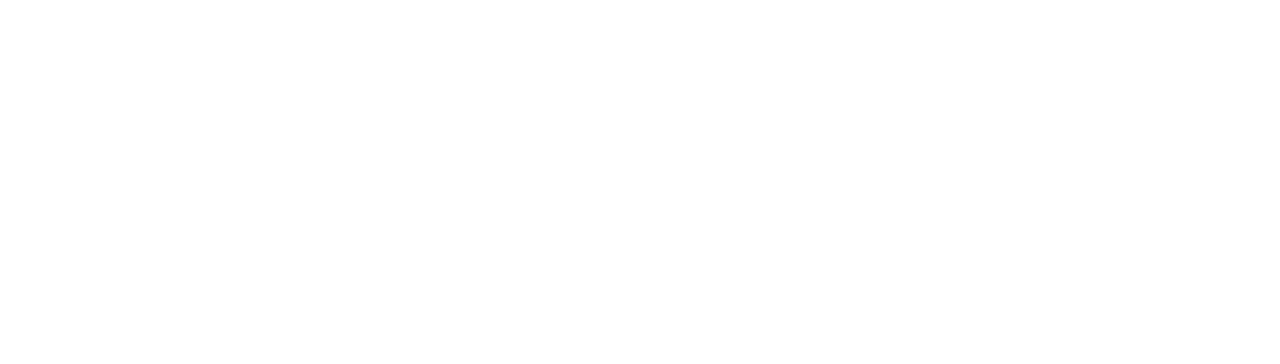
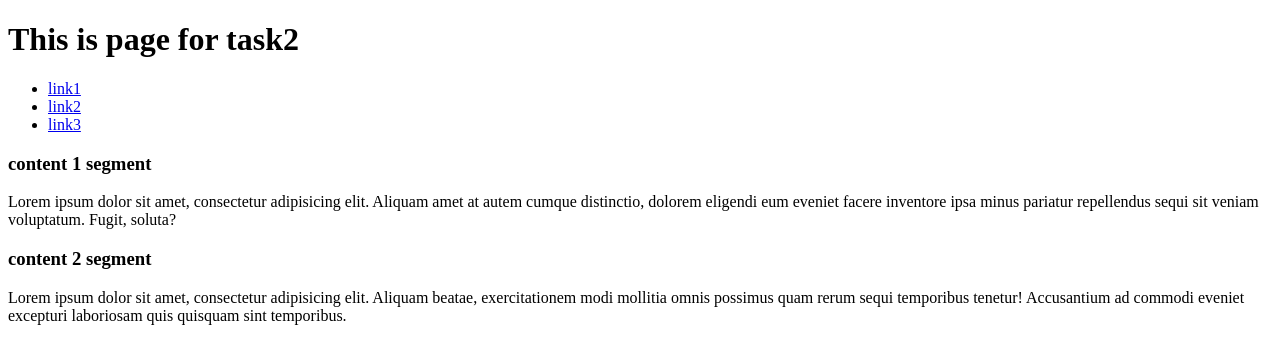
Before and after one commit to Ruslan-Mudrak1989/Okten21, a plain HTML site: page JS/HW 3.1/index.html in a window 1280 px wide. Drawn offline with Linux system fonts and the light colour scheme.

Commit message:
Start HW 3.1

```diff
--- a/JS/HW 3.1/index.html
+++ b/JS/HW 3.1/index.html
@@ -5,6 +5,30 @@
     <title>HW 3.1</title>
 </head>
 <body>
+<h1 id="main_header">This is page for task2</h1>
+<ul>
+    <li class="linkList listElement1"><a href="#">link1</a></li>
+    <li class="linkList listElement2"><a href="#">link2</a></li>
+    <li class="linkList listElement3"><a href="#">link3</a></li>
+</ul>
+<h3 class="sub-header">content 1 segment</h3>
+<div class="content_1">
+    <p class="text_segment text1">
+        Lorem ipsum dolor sit amet, consectetur adipisicing elit. Aliquam amet at autem cumque distinctio,
+        dolorem
+        eligendi eum eveniet facere inventore ipsa minus pariatur repellendus sequi sit veniam voluptatum.
+        Fugit,
+        soluta?</p>
 
+</div>
+<h3 class="sub-header">content 2 segment</h3>
+<div class="content_2">
+    <p class="text_segment text2">
+        Lorem ipsum dolor sit amet, consectetur adipisicing elit. Aliquam beatae, exercitationem modi mollitia
+        omnis
+        possimus quam rerum sequi temporibus tenetur! Accusantium ad commodi eveniet excepturi laboriosam quis
+        quisquam sint temporibus.</p>
+</div>
+<script src="main.js"></script>
 </body>
 </html>
```
Also changed, not shown: JS/HW 3.1/main.js (+103 -0 lines).
